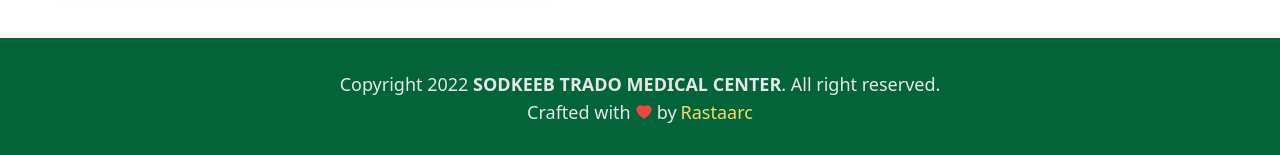
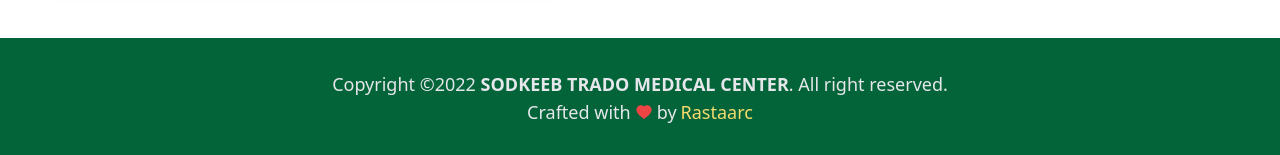
Before and after one commit to xarmzon/sodkeeb, a Next.js app: page /product/1 in a window 1280 px wide. Shown: the part 1974-2129 px from the top of the page. Built offline with nearby package versions, Linux system fonts and the light colour scheme; no server answers; the database is empty.

Commit message:
fix to site

```diff
--- a/components/Common/Footer/index.tsx
+++ b/components/Common/Footer/index.tsx
@@ -14,7 +14,7 @@ const Footer = ({ hasBackground = true }: IFooter) => {
       }`}
     >
       <span>
-        Copyright {new Date().getFullYear()}{' '}
+        Copyright &copy;{new Date().getFullYear()}{' '}
         <span className="font-semibold">{APP_NAME}</span>. All right reserved.
       </span>
       <span className="flex items-center">
--- a/pages/product/[slug].tsx
+++ b/pages/product/[slug].tsx
@@ -55,7 +55,7 @@ const ProductDetailPage = ({
               />
             )}
             {product?.items?.dosage && (
-              <ItemList title="Ingredients" items={product?.items?.dosage} />
+              <ItemList title="Dosage" items={product?.items?.dosage} />
             )}
             {product?.items?.packSize && (
               <ItemList title="Pack Size(s)" items={product?.items?.packSize} />
@@ -77,7 +77,7 @@ export const getServerSideProps: GetServerSideProps = async ({ query }) => {
   let product: TProductItem | undefined | null
   const q = query
   const slug = q.slug as string
-  console.log(slug)
+  // console.log(slug)
   if (slug) {
     product = await ProductModel.findOne({ slug })
   }
```
